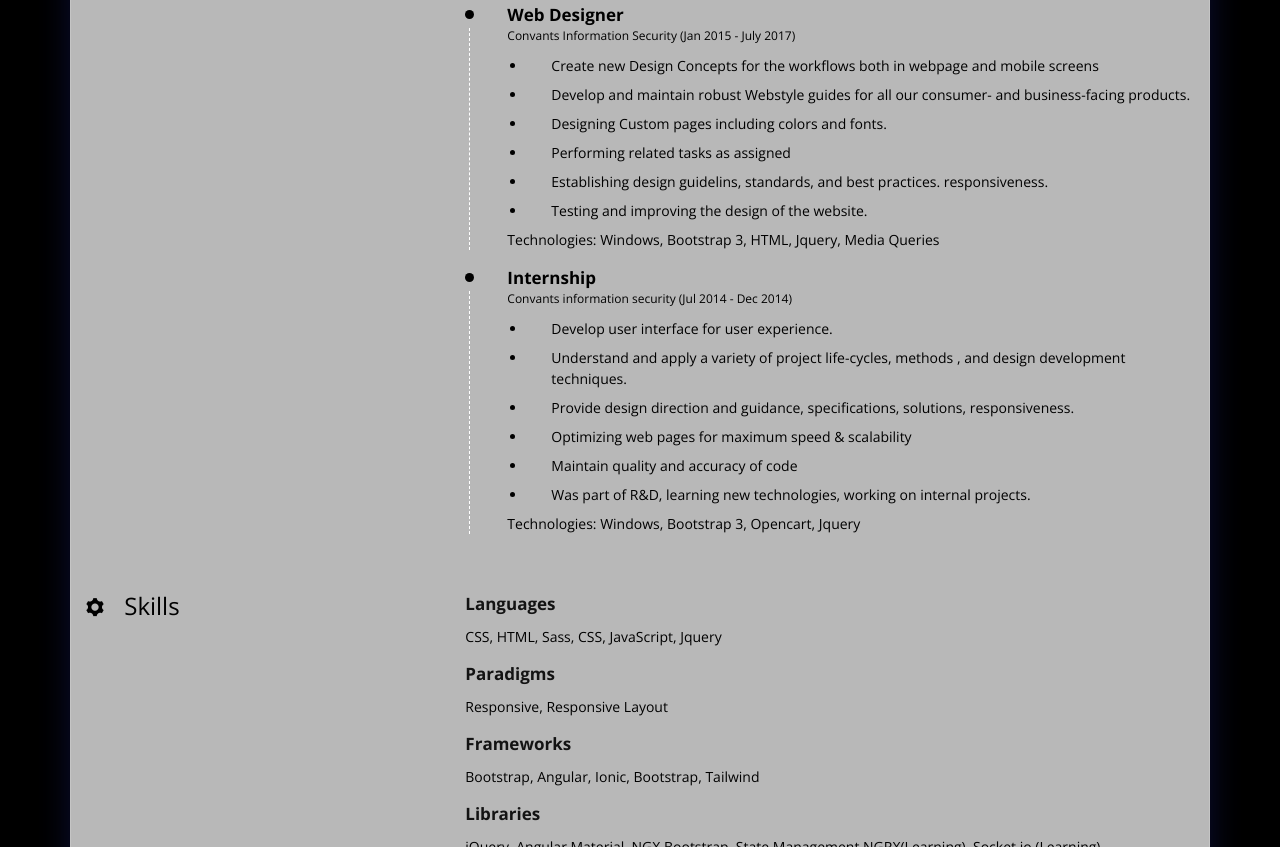
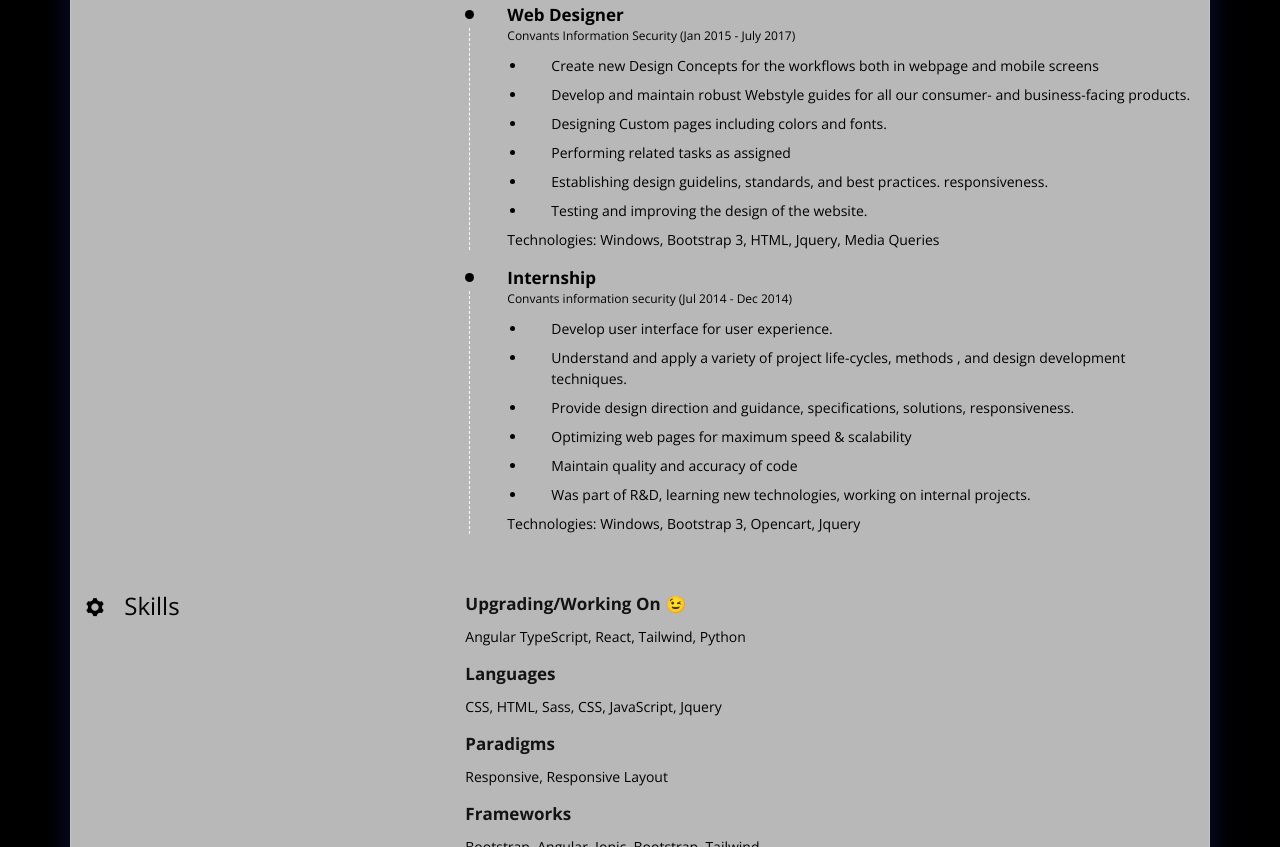
Before and after one commit to alpesh-dudhat/profile, a plain HTML site: page index.html in a window 1280 px wide. Shown: the part 1561-2408 px from the top of the page. Drawn offline with nearby package versions, Linux system fonts and the light colour scheme; files whose address does not match are found by name.

Commit message:
Update index.html

```diff
--- a/index.html
+++ b/index.html
@@ -93,7 +93,7 @@
         <div class="row">
           <div class="col">
             <p class="text">
-              When I received my diploma in 2014, I initially began my career. I was interested in graphic and website
+              When I received my graduation in 2014, I initially began my career. I was interested in graphic and website
               design. I
               started creating simple, smaller designs, which helped me develop my abilities. In 2014, I started working
               for a company
@@ -273,6 +273,10 @@
             <h2><span class="icon-cog mr-3"></span> Skills</h2>
           </div>
           <div class="col-md-8 col-12">
+             <div class="exp mb-3">
+              <h3>Upgrading/Working On 😉</h3>
+              <p class="tech">Angular TypeScript, React, Tailwind, Python </p>
+            </div>
             <div class="exp mb-3">
               <h3>Languages</h3>
               <p class="tech">CSS, HTML, Sass, CSS, JavaScript, Jquery</p>
```
